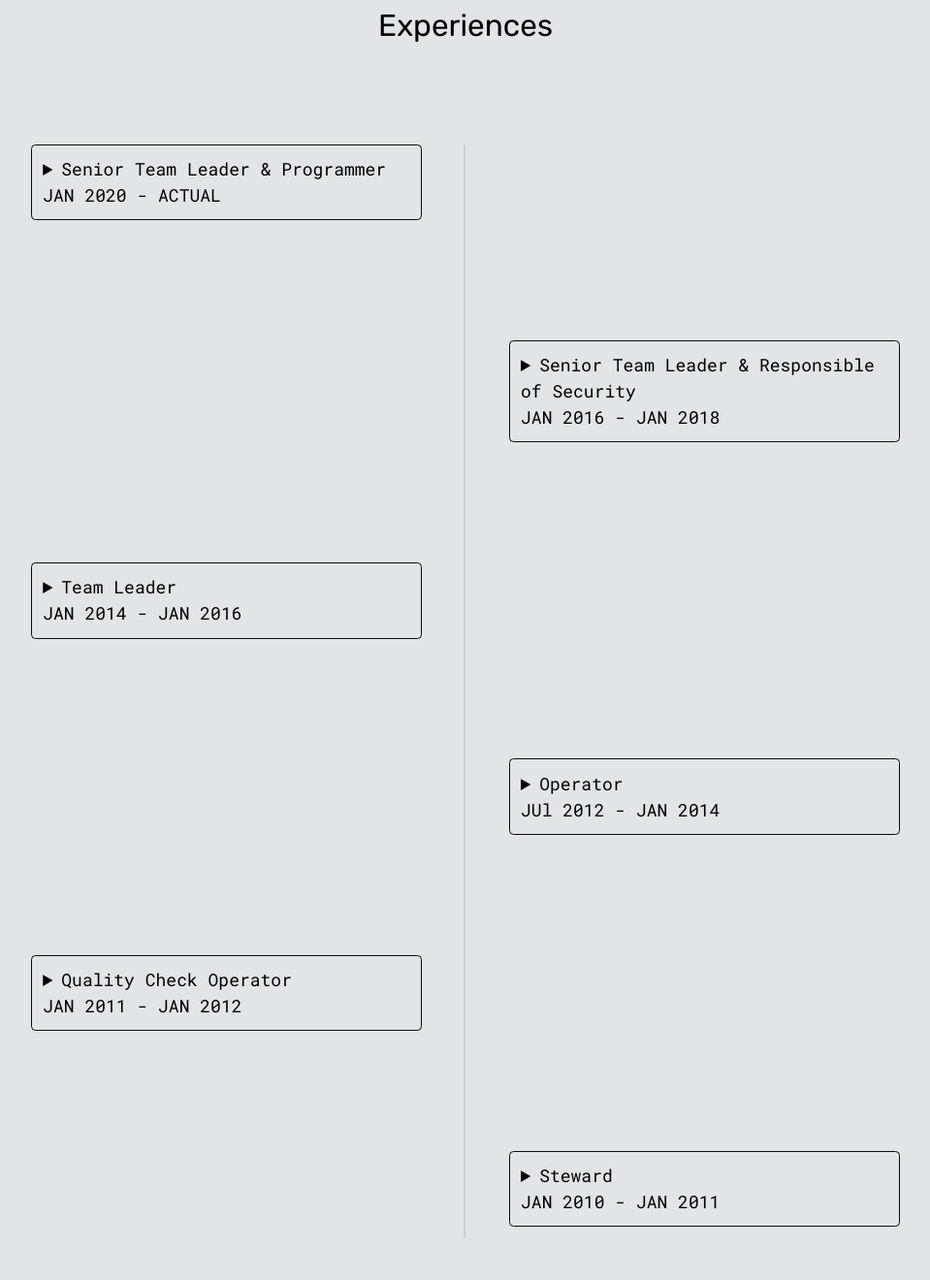
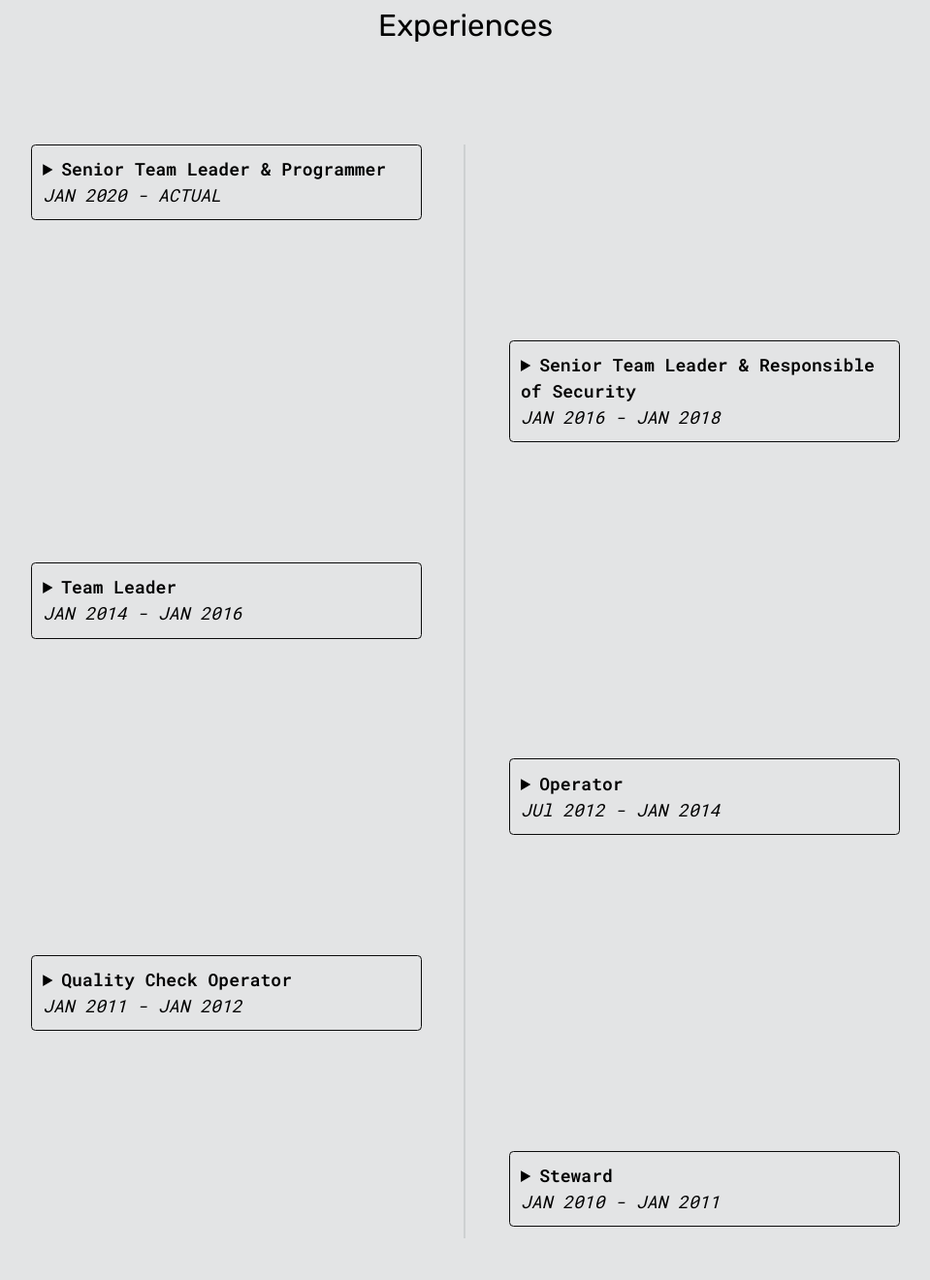
Before and after one commit to furawa/portofolio, a website: page index.html in a window 1280 px wide. Shown: the part 3680-5000 px from the top of the page at 97% size, without its empty margins (160-1119 px from the left). Drawn offline with nearby package versions, Linux system fonts and the light colour scheme.

Commit message:
refactor: Make the summary bolder, more readable

```diff
--- a/assets/sass/pages/_about.scss
+++ b/assets/sass/pages/_about.scss
@@ -112,10 +112,15 @@
         border-radius: em(4px);
         cursor: pointer;
         text-align: left;
+        font-weight: bolder;
         border: 1px solid $black;
         margin-bottom: em(10px);
         padding: em(10px);
         transition: all 0.5s ease-in-out;
+        span {
+            font-weight: normal;
+            font-style: italic;
+        }
     }
 
     details[open] summary {
--- a/index.html
+++ b/index.html
@@ -114,7 +114,7 @@
                 <div role="group" class="experiences__wrapper">
                     <div role="group" class="experiences__detail">
                         <details>
-                            <summary>Senior Team Leader & Programmer<br>JAN 2020 - ACTUAL</summary>
+                            <summary>Senior Team Leader & Programmer<br><span>JAN 2020 - ACTUAL</span></summary>
                             <ul>
                                 <li>Updating and Upgrading the software(C#)</li>
                                 <li>Updating and Upgrading the database(MS Access, SQL)</li>
@@ -124,7 +124,7 @@
                     </div>
                     <div role="group" class="experiences__detail">
                         <details>
-                            <summary>Senior Team Leader & Responsible of Security<br>JAN 2016 - JAN 2018</summary>
+                            <summary>Senior Team Leader & Responsible of Security<br><span>JAN 2016 - JAN 2018</span></summary>
                             <ul>
                                 <li>Coordination and management of teams with more than 10 people</li>
                                 <li>Organization and optimization of the workers and their productivity</li>
@@ -135,7 +135,7 @@
                     </div>
                     <div role="group" class="experiences__detail">
                         <details>
-                            <summary>Team Leader<br>JAN 2014 - JAN 2016</summary>
+                            <summary>Team Leader<br><span>JAN 2014 - JAN 2016</span></summary>
                             <ul>
                                 <li>Team Management</li>
                                 <li>Inventory controls</li>
@@ -145,7 +145,7 @@
                     </div>
                     <div role="group" class="experiences__detail">
                         <details>
-                            <summary>Operator<br>JUl 2012 - JAN 2014</summary>
+                            <summary>Operator<br><span>JUl 2012 - JAN 2014</span></summary>
                             <ul>
                                 <li>Counter Operator</li>
                                 <li>Use and configuration of an optical Reader</li>
@@ -155,7 +155,7 @@
                     </div>
                     <div role="group" class="experiences__detail">
                         <details>
-                            <summary>Quality Check Operator<br>JAN 2011 - JAN 2012</summary>
+                            <summary>Quality Check Operator<br><span>JAN 2011 - JAN 2012</span></summary>
                             <ul>
                                 <li>Improved my Stamina and resiliency</li>
                                 <li>Improved my focus and motivation</li>
@@ -165,7 +165,7 @@
                     </div>
                     <div role="group" class="experiences__detail">
                         <details>
-                            <summary>Steward<br>JAN 2010 - JAN 2011</summary>
+                            <summary>Steward<br><span>JAN 2010 - JAN 2011</span></summary>
                             <ul>
                                 <li>Crowd Management</li>
                                 <li>Learned about security in stadiums</li>
```
Also changed, not shown: assets/css/prefixed/style.css, assets/css/style.css, 1 other file.
